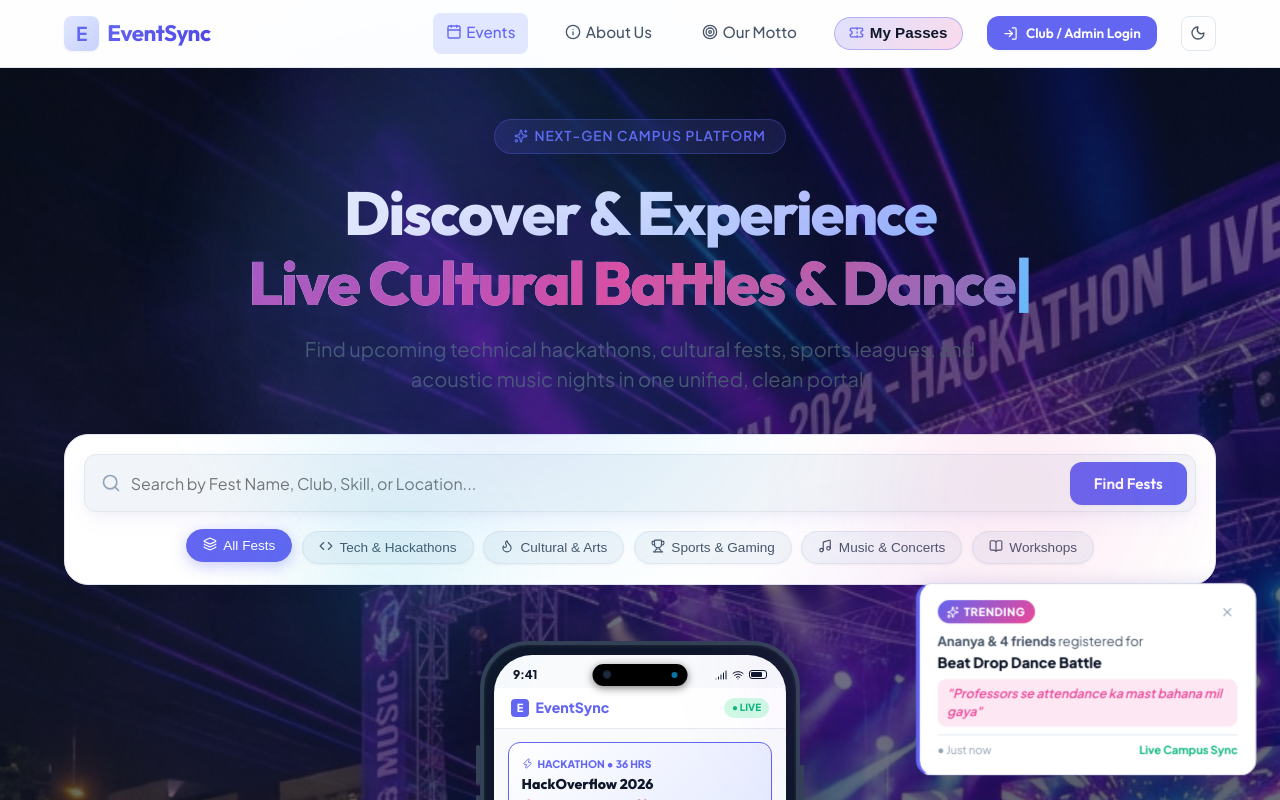
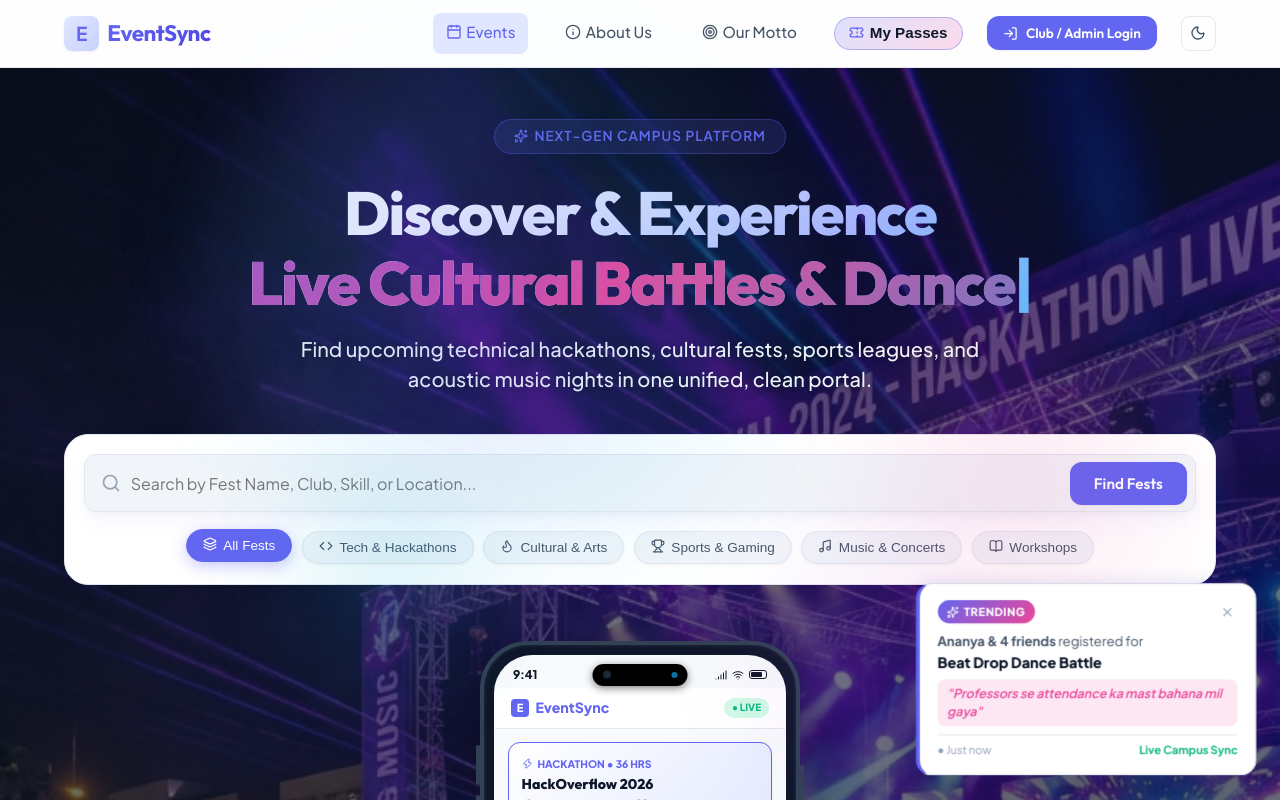
Before and after one commit to manyakalia1/UniHub, a React (Vite) app: page / in a window 1280 px wide. Shown: the top 800 px of the page. Built offline with nearby package versions, Linux system fonts and the light colour scheme; no server answers.

Commit message:
fix: Update hero section description subtitle to pure crisp white with drop-shadow for 100% readability

```diff
--- a/src/index.css
+++ b/src/index.css
@@ -249,10 +249,12 @@ h1, h2, h3, h4, h5, h6 {
 }
 
 .hero-description {
-  font-size: 1.1rem;
-  color: #cbd5e1;
-  max-width: 600px;
+  font-size: 1.12rem;
+  color: #f1f5f9 !important;
+  max-width: 640px;
   margin: 0 auto 2rem auto;
+  text-shadow: 0 2px 10px rgba(0, 0, 0, 0.6);
+  font-weight: 500;
 }
 
 .hero-stats {
```
